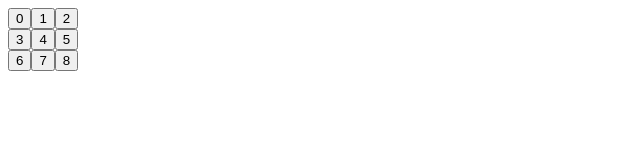
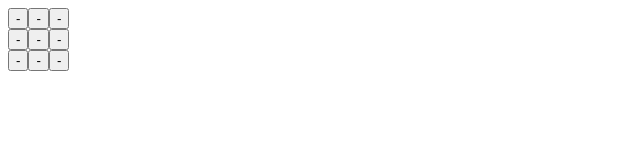
Before and after one commit to simple-sifu/tutorial-tic-tac-toe, a React app: page / in a window 1280 px wide. Shown: the top 160 px of the page, without its empty margins (0-640 px from the left). Built offline with nearby package versions, Linux system fonts and the light colour scheme.

Commit message:
refactor

```diff
--- a/src/Components/Board.jsx
+++ b/src/Components/Board.jsx
@@ -2,23 +2,44 @@ import React, { Component } from 'react';
 import Square from './Square'
 
 class Board extends Component {
+    constructor (props) {
+        super(props);
+        this.state = {
+            squares: Array(9).fill("-")
+        }
+    }
+
+    handleClick(i){
+        const squares = this.state.squares.slice();
+        squares[i] = 'X';
+        this.setState({squares: squares});
+    }
+
+    renderSquare(i){
+        return (
+            <Square
+                value={this.state.squares[i]}
+                onClick={() => this.handleClick(i)}
+            />
+        );
+    }
     render(){
         return (
             <div>
                 <div className="board-row">
-                    <Square value={0} />
-                    <Square value={1} />
-                    <Square value={2} />
+                    {this.renderSquare(0)}
+                    {this.renderSquare(1)}
+                    {this.renderSquare(2)}
                 </div>
                 <div className="board-row">
-                    <Square value={3} />
-                    <Square value={4} />
-                    <Square value={5} />
+                    {this.renderSquare(3)}
+                    {this.renderSquare(4)}
+                    {this.renderSquare(5)}
                 </div>
                 <div className="board-row">
-                    <Square value={6} />
-                    <Square value={7} />
-                    <Square value={8} />
+                    {this.renderSquare(6)}
+                    {this.renderSquare(7)}
+                    {this.renderSquare(8)}
                 </div>
             </div>
         )
--- a/src/Components/Square.jsx
+++ b/src/Components/Square.jsx
@@ -1,11 +1,11 @@
 import React, { Component } from 'react';
+import "./Square.styles.css"
 
 class Square extends Component {
 
     render() {
-
         return (
-            <button className="square">
+            <button className="square" onClick={() => this.props.onClick()}>
                 {this.props.value}
             </button>
         )
```
Also changed, not shown: src/Components/Square.styles.css (added).
